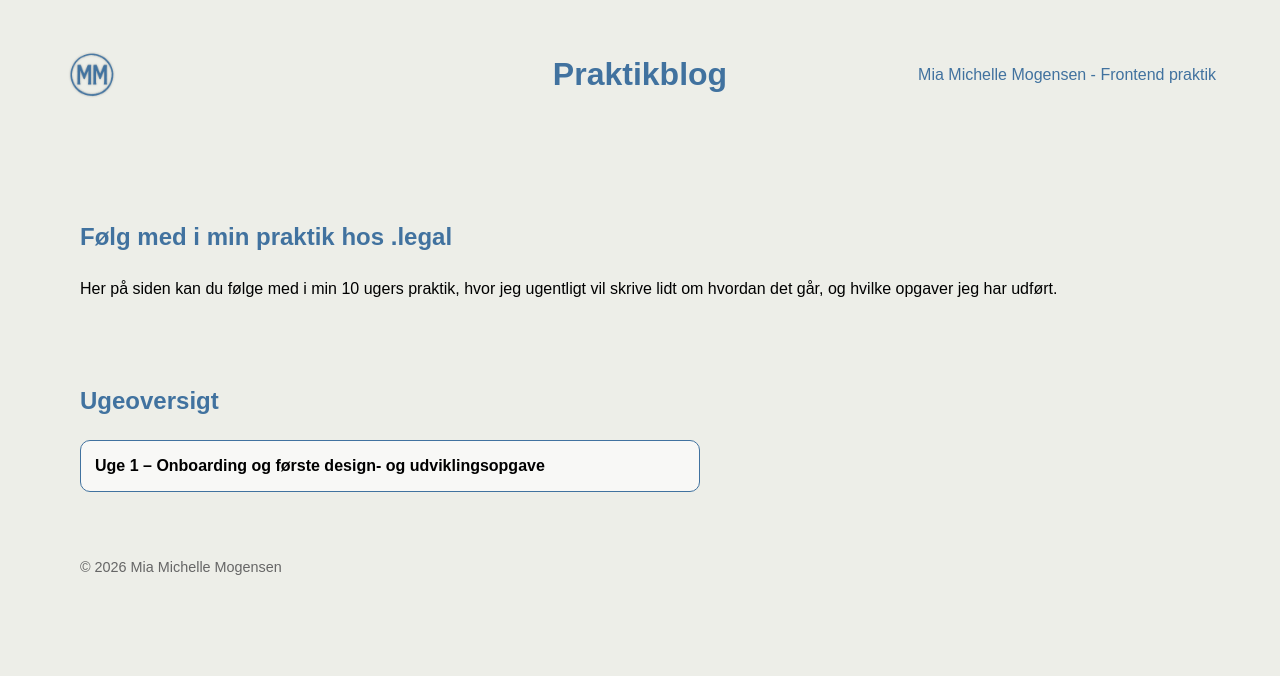
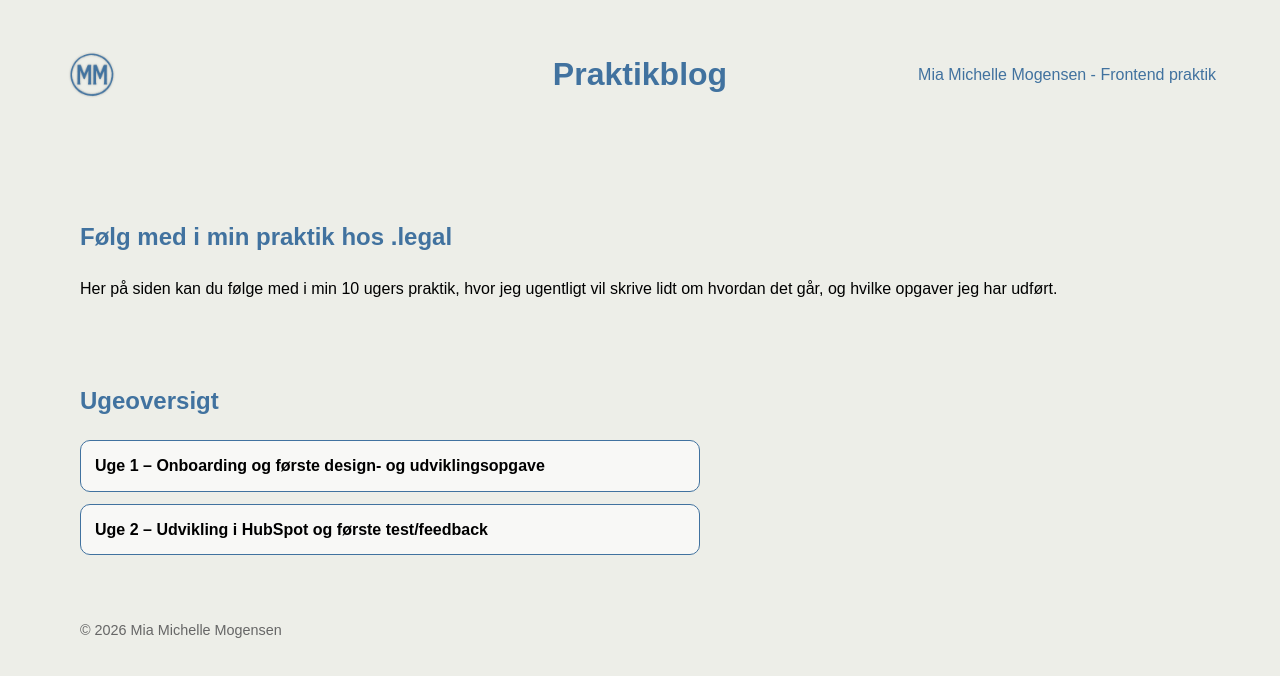
Before and after one commit to MiaMMogensen/Praktikblog, a Next.js app: page / in a window 1280 px wide. Shown: the top 676 px of the page. Built offline with nearby package versions, Linux system fonts and the light colour scheme.

Commit message:
Update learning goals and reflections for week 2 in praktikUger.js; modify subtitle in page.js

```diff
--- a/app/praktik/[slug]/page.js
+++ b/app/praktik/[slug]/page.js
@@ -37,7 +37,7 @@ export default async function PraktikUge({ params }) {
 
             {uge.laeringsmaal?.length ? (
               <>
-                <h4 className={styles.subTitle}>Læringsmål</h4>
+                <h4 className={styles.subTitle}>Læringsmål arbejdet med:</h4>
                 <ul className={styles.list}>
                   {uge.laeringsmaal.map((maal, i) => (
                     <li key={i}>{maal}</li>
--- a/data/praktikUger.js
+++ b/data/praktikUger.js
@@ -42,6 +42,47 @@ Opgaven relaterer sig direkte til mine praktikmål om at udvikle webmoduler med
 Generelt føler jeg mig taget godt imod på arbejdspladsen, og der er en åben kultur, hvor det er naturligt at stille spørgsmål. De er også søde til at spørge ind til mig for at lære mig at kende, hvilket jeg syntes er rart, og gør at jeg føler mig som en del af fællesskabet. Det giver et trygt læringsmiljø og gør det lettere at udvikle sig fagligt. Og som en ekstra bonus er der fri slik og sodavand, hvilket bestemt gør lange arbejdsdage lidt hyggeligere :)
 `.trim(),
   },
+  {
+    slug: "uge-2",
+    uge: "Uge 2",
+    titel: "Udvikling i HubSpot og første test/feedback",
+    dato: "12.- 16. januar 2026",
+
+    spontanlog: [
+      "Forsatte udviklingen af prisberegneren i HubSpot",
+      "Arbejdede med flere funktioner og logik i modulet",
+      "Lærte mere om HubSpots fields og hvordan man undgår hardcoded indhold",
+      "Ugentligt møde med Frederik (Marketing Manager) og Johannes (Chief Product Officer)",
+      "Deltog i fælles arbejdsdag med hele teamet",
+      "Deltog i kvartalsmøde og fik indblik i virksomhedens overordnede retning",
+      "Spiste aftensmad med teamet",
+      'Havde første "hvordan går det"-samtale med Frederik',
+      "Prisberegneren blev testet internt og fik feedback fra teamet",
+    ],
+
+    laeringsmaal: [
+      "Jeg vil lære at arbejde sikkert og selvstændigt i HubSpot ved at forstå CMS-strukturen, moduler, temaer og centrale funktioner",
+      "Jeg vil lære at udvikle webmoduler i HubSpot, som både er teknisk korrekt opbygget og designet med fokus på brugervenlighed og SEO",
+      "Jeg vil lære at modtage, forstå og implementere feedback på både designvalg og tekniske løsninger og bruge det til at forbedre mine projekter",
+      "Jeg vil lære at planlægge og strukturere min arbejdsdag, så jeg arbejder mere systematisk og kan justere efter deadlines",
+    ],
+
+    refleksionslog: `
+I uge 2 fortsatte jeg arbejdet med at udvikle prisberegneren i HubSpot. Det er en opgave med mange funktioner og detaljer, og det gør den både udfordrende og virkelig spændende. Jeg kan mærke, at jeg bliver bedre til at holde overblik, selvom der er mange ting, der skal gå op for at modulet fungerer som ønsket.
+
+Jeg har også lært mere om, hvordan man arbejder i HubSpot. En vigtig ting er, at så lidt som muligt skal være hardcoded, men i stedet bygges op med HubSpots egne fields, så indholdet nemt kan redigeres i editoren efterfølgende. Det giver rigtig god mening, fordi løsningen så bliver mere fleksibel og brugbar for virksomheden på længere sigt. Jeg føler, at jeg er ved at få godt styr på den måde at tænke på, og jeg kan mærke, at jeg rykker mig i forhold til mit mål om at arbejde mere selvstændigt i HubSpot.
+
+Tirsdag deltog jeg i et møde med Frederik og Johannes, hvor de vendte marketing-ting. Det var fedt at få lov til at være med, fordi det gav mig et større indblik i, hvad der sker uden for den "bobbel", jeg selv sidder i til dagligt. Jeg fik også mulighed for at fortælle om prisberegneren, og vi kom frem til en ekstra idé med en filter-funktion, som enten kan blive en del af den nuværende løsning eller gemmes til en version 2.0. Det var også her, at Johannes nævnte at prisberegneren er et af de vigtigste moduler på deres site ("no pressure" :)), men det gav mig samtidig en følelse af, at mit arbejde faktisk betyder noget for virksomheden, og det motiverer mig til at gøre mit bedste.
+
+Torsdag var der fælles arbejdsdag, hvor dagen startede med et kvartalsmøde. Det var spændende at høre om virksomhedens retning og overordnede planer. Senere spiste vi aftensmad sammen, hvilket også var hyggeligt.
+
+Jeg havde også min første "hvordan går det"-samtale med Frederik, og det var en virkelig positiv oplevelse. Vi snakkede både om praktikforløbet og mere personlige tanker omkring fremtiden, og jeg følte mig tryg nok til at åbne op omkring mine overvejelser og bekymringer i forhold til at læse videre. Det betyder meget for mig, at jeg føler mig tryg på arbejdspladsen, og især at jeg kan snakke med Frederik om alt muligt. Det var også motiverende at høre, at han synes jeg leverer gode ting, fordi det bekræfter mig i, at mit arbejde er værdsat, og at jeg er på rette vej.
+
+Fredag skulle prisberegneren testes internt, og der kom pludselig ændringer, som vi skal arbejde videre med i næste uge. Især ændringerne i designet fik mig til at tænke over processen. Jeg kunne godt have ønsket, at designet var blevet testet tideligere, mens det stadig kun var en prototype i Figma, fordi det er mere tidskrævende at ændre, når det allerede er kodet. Jeg har fuld forståelse for, at ændringer kan opstå undervejs, men det har givet mig en læring om, hvor vigtigt det er at få test og feedback så tidligt som muligt i processen, især på design, så man undgår unødvendigt dobbeltarbejde.
+
+Alt i alt har uge 2 været rigtig lærerig, og jeg kan mærke, at jeg udvikler mig teknisk. Jeg er spændt på at fortsætte arbejdet med prisberegneren og implementere de ændringer, der er kommet, så jeg kan levere et endnu bedre resultat.
+`.trim(),
+  },
 ];
 
 export default praktikUger;
```
